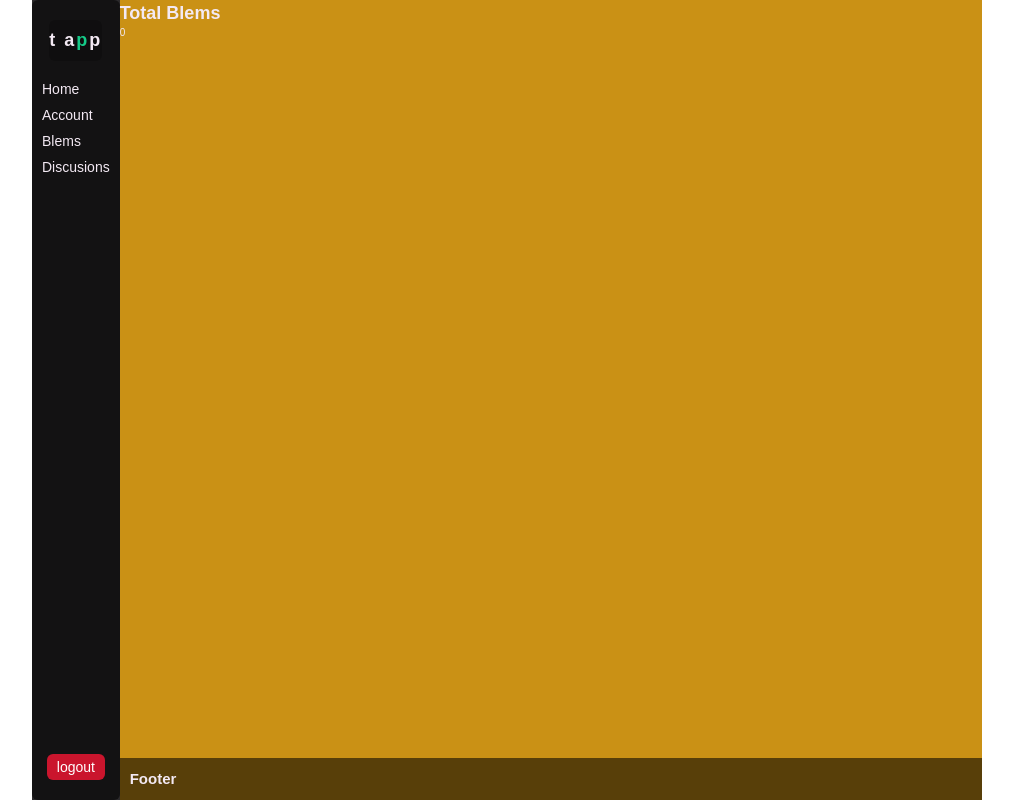
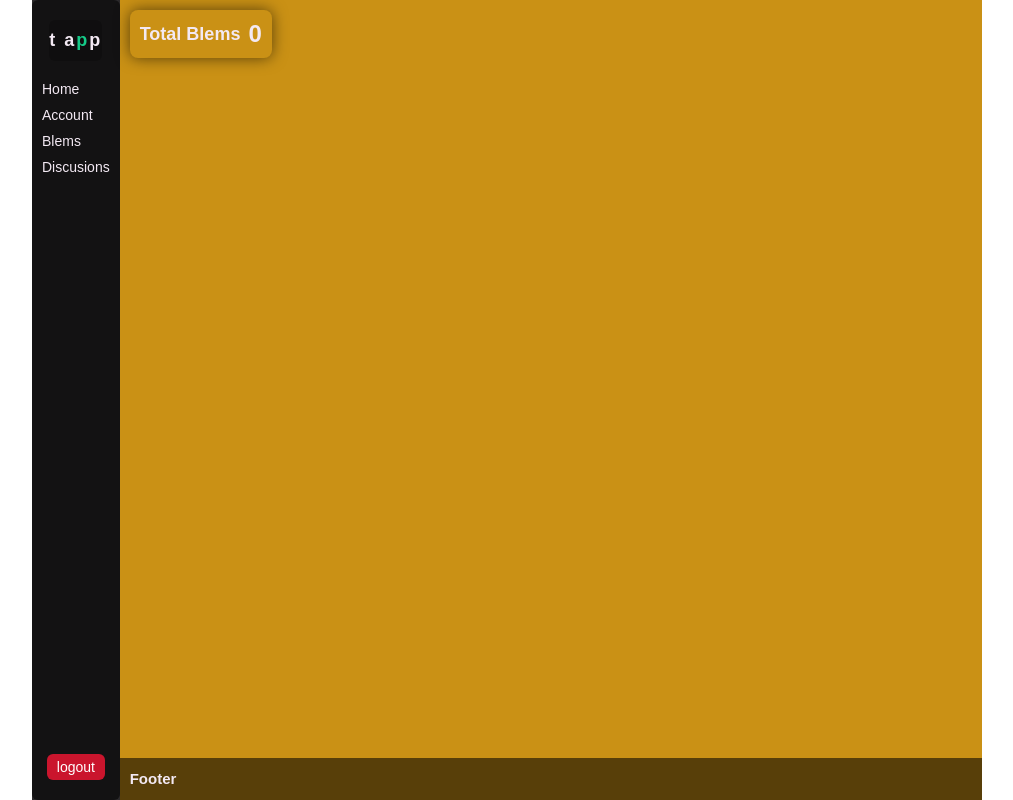
Before and after one commit to TomSidi07/t_app, a website: page client/index.html in a window 1280 px wide. Shown: the whole page, without its empty margins (133-1146 px from the left). Drawn offline with Linux system fonts and the light colour scheme.

Commit message:
add common style for plugins

```diff
--- a/client/css/main.css
+++ b/client/css/main.css
@@ -74,6 +74,18 @@ h3 {
 }
 .text--red {
   color: var(--clr-red);
+}
+.text--bold {
+  font-weight: bold;
+}
+.text--large {
+  font-size: 2.4rem;
+}
+.text--medium {
+  font-size: 1.6rem;
+}
+.text--small {
+  font-size: 1rem;
 }
 .text--white {
   color: var(--clr-main-light);
@@ -157,11 +169,13 @@ h3 {
     display: none;
   }
 }
+/* LINKS */
 .link {
   & {
     color: var(--clr-main-light);
   }
 }
+/* NAV */
 .nav {
   & {
     display: flex;
@@ -202,7 +216,35 @@ h3 {
   background-color: var(--clr-transparent-light);
   font-size: 0.6rem;
 }
-
+/* PLUGIN */
+.plugin {
+  & {
+    display: flex;
+    position: relative;
+    padding: 1rem;
+    align-items: center;
+    justify-content: center;
+    gap: 0.8rem;
+    box-shadow: 0 0 15px var(--clr-transparent-light);
+    border-radius: 0.8rem;
+    width: fit-content;
+    height: fit-content;
+    margin: 1rem;
+  }
+  .header__plugin {
+    display: flex;
+    justify-content: center;
+    align-items: center;
+    white-space: nowrap;
+    flex-direction: column;
+  }
+  .content__plugin {
+    display: flex;
+    align-items: start;
+    justify-content: start;
+    flex-direction: column;
+  }
+}
 /* VIEW PORTS */
 @media (min-width: 600px) {
   h1 {
```
